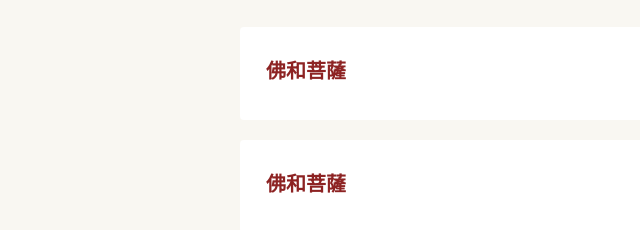
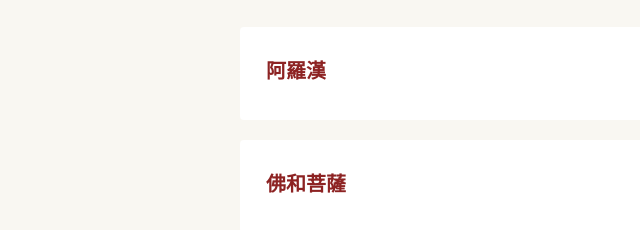
Before and after one commit to goodtak/buddhism, a plain HTML site: page index.html in a window 1280 px wide. Shown: the part 503-733 px from the top of the page, 0-640 px from the left. Drawn offline with Linux system fonts and the light colour scheme.

Commit message:
Update index.html

```diff
--- a/index.html
+++ b/index.html
@@ -160,7 +160,7 @@
         <li class="article-item">
             <div class="article-info">
                 <h2>
-                    <a href="https://goodtak.github.io/buddhism/F23_arhat" class="article-link"> 佛和菩薩</a>
+                    <a href="https://goodtak.github.io/buddhism/F23_arhat" class="article-link">阿羅漢 </a>
                 </h2>
              </div>
             <span class="article-date">2026年6月2日</span>
```
